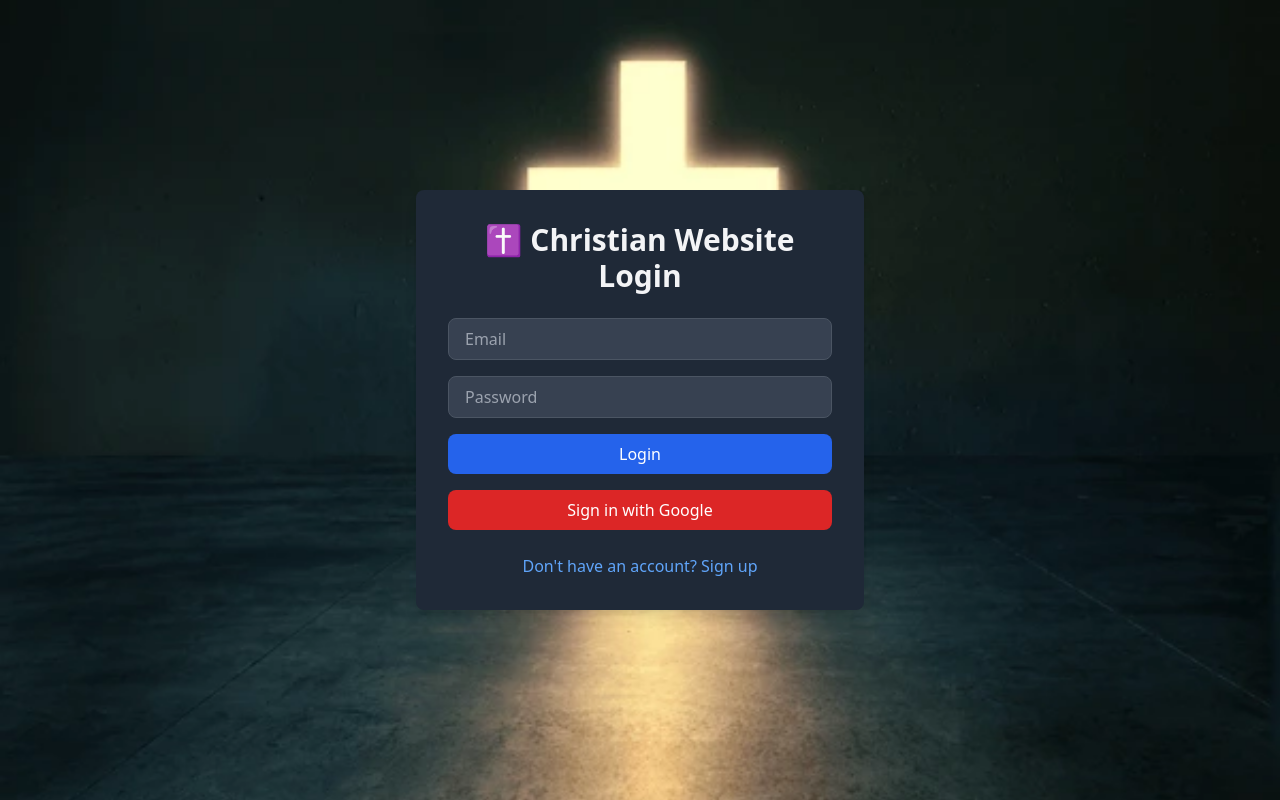
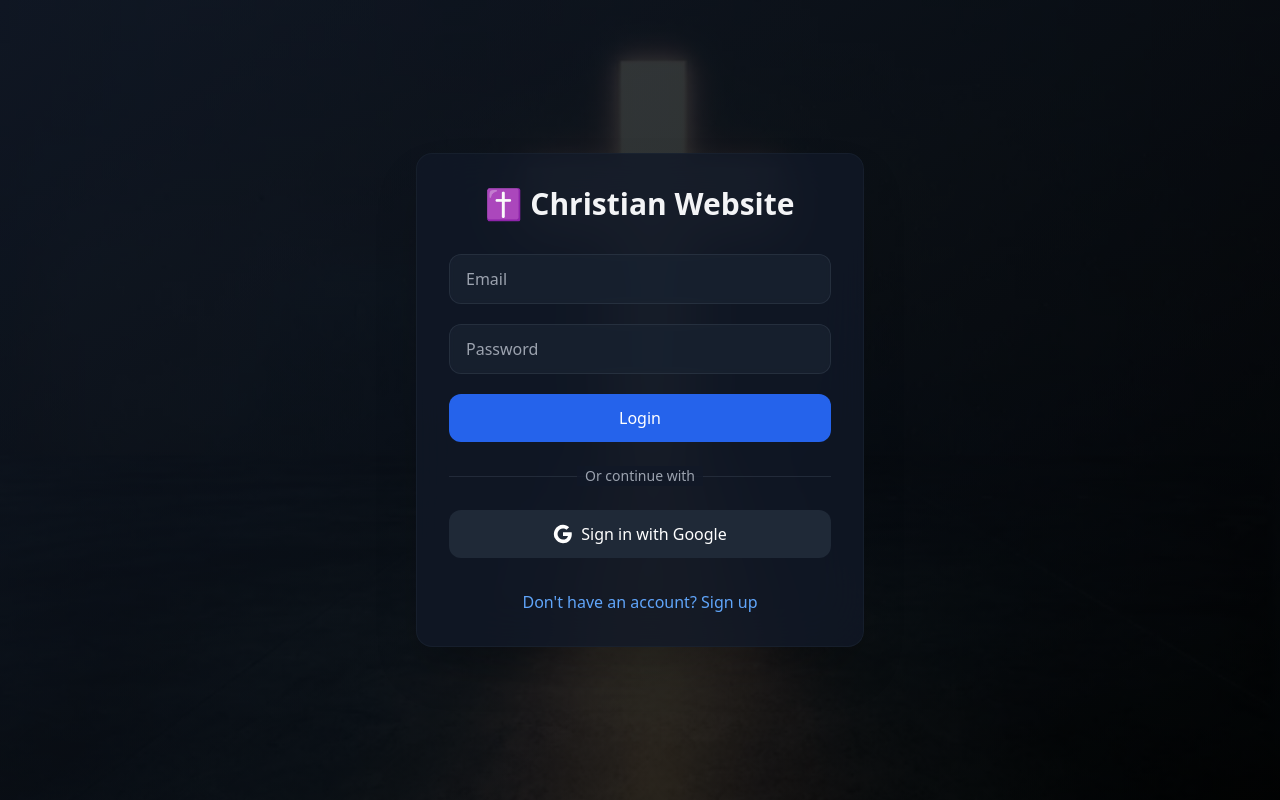
Before and after one commit to Desmet-Lars/Christian-Tracker, a Next.js app: page / in a window 1280 px wide. Built offline with nearby package versions, Linux system fonts and the light colour scheme; no server answers.

Commit message:
some styling

```diff
--- a/app/home/page.js
+++ b/app/home/page.js
@@ -1,13 +1,13 @@
 'use client';
 import { useEffect, useState } from "react";
 import { onAuthStateChanged, signOut, updateEmail, updatePassword, deleteUser, reauthenticateWithCredential, EmailAuthProvider } from "firebase/auth";
-import { auth } from "../../lib/FirebaseConfig";
+import { auth, db } from "../../lib/FirebaseConfig";
 import { useRouter } from "next/navigation";
 import { FiLogOut, FiActivity, FiSettings } from 'react-icons/fi';
 import { FaChurch, FaPrayingHands, FaBible } from 'react-icons/fa';
 import { MdClose } from "react-icons/md";
-
-import { getFirestore, doc, getDoc, updateDoc } from 'firebase/firestore';
+import { getFirestore, doc, getDoc, updateDoc, collection, addDoc } from 'firebase/firestore';
+import { Timestamp } from 'firebase/firestore';
 import Link from "next/link"
 function useAuth() {
   const [user, setUser] = useState(null);
@@ -39,7 +39,7 @@
 
 function LoadingScreen() {
   return (
-    <div className="min-h-screen flex items-center justify-center bg-gray-800 text-white">
+    <div className="min-h-screen flex items-center justify-center bg-gray-900 text-white">
       <div className="spinner-border animate-spin border-4 border-t-4 border-white rounded-full w-16 h-16"></div>
       <p className="text-lg ml-4">Loading...</p>
     </div>
@@ -48,8 +48,8 @@
 
 function NotLoggedIn() {
   return (
-    <div className="min-h-screen flex items-center justify-center bg-gray-800 text-white">
-      <p className="text-lg">You need to <Link href="/" style={{textDecoration:"underline"}}>Login</Link> in to access this page.</p>
+    <div className="min-h-screen flex items-center justify-center bg-gray-900 text-white">
+      <p className="text-lg">You need to <Link href="/" className="underline">Login</Link> to access this page.</p>
     </div>
   );
 }
@@ -142,9 +142,8 @@
   };
 
   return (
-    <div className="absolute top-0 left-0 right-0 bottom-0 bg-gray-900 bg-opacity-80 z-50 flex justify-center items-center">
+    <div className="absolute top-0 left-0 right-0 bottom-0 bg-black bg-opacity-70 z-50 flex justify-center items-center">
       <div className="bg-gray-800 text-white p-8 w-full sm:w-96 rounded-lg shadow-lg relative">
-        {/* Close Button */}
         <button
           onClick={onClose}
           className="absolute top-4 right-4 bg-red-600 text-white p-2 rounded-full hover:bg-red-700 transition duration-300"
@@ -163,7 +162,7 @@
           <input
             type="text"
             id="username"
-            className="w-full p-3 bg-gray-700 text-white rounded-lg shadow-md focus:outline-none focus:ring-2 focus:ring-green-500"
+            className="w-full p-3 bg-gray-700 text-white rounded-lg shadow-md focus:outline-none focus:ring-2 focus:ring-blue-500"
             value={newUsername}
             onChange={(e) => setNewUsername(e.target.value)}
             placeholder="Enter new username"
@@ -182,7 +181,7 @@
           <input
             type="email"
             id="email"
-            className="w-full p-3 bg-gray-700 text-white rounded-lg shadow-md focus:outline-none focus:ring-2 focus:ring-green-500"
+            className="w-full p-3 bg-gray-700 text-white rounded-lg shadow-md focus:outline-none focus:ring-2 focus:ring-blue-500"
             value={newEmail}
             onChange={(e) => setNewEmail(e.target.value)}
             placeholder="Enter new email"
@@ -231,6 +230,27 @@
 export default function ProtectedPage() {
   const { user, loading, logout } = useAuth();
   const [settingsOpen, setSettingsOpen] = useState(false);
+  const router = useRouter();
+
+  const handle_visit = async () => {
+    if (!user) {
+      console.error("User is not logged in.");
+      router.push('/');
+      return;
+    }
+
+    try {
+      const visitsRef = collection(db, 'users', user.uid, 'visits');
+
+      const docRef = await addDoc(visitsRef, {
+        visitedAt: Timestamp.now(),
+        visitType: "Church Visit",
+      });
+
+    } catch (error) {
+      console.error("Error logging visit:", error);
+    }
+  };
 
   const toggleSettings = () => {
     setSettingsOpen(!settingsOpen);
@@ -246,9 +266,7 @@
 
   return (
     <div className="min-h-screen flex flex-col items-center justify-center bg-[url('./bgHome.png')] bg-cover bg-center z-[0] text-white p-4 relative">
-      {/* Logout and Account Settings Buttons close to each other */}
       <div className="absolute top-4 right-4 flex space-x-4">
-        {/* Logout Button */}
         <button
           onClick={logout}
           className="bg-red-600 text-white px-4 py-2 rounded-full hover:bg-red-700 transition duration-300 transform hover:scale-110 ease-in-out"
@@ -256,7 +274,6 @@
           <FiLogOut className="text-lg" />
         </button>
 
-        {/* Account Settings Link */}
         <button
           onClick={toggleSettings}
           className="bg-blue-600 text-white px-4 py-2 rounded-full hover:bg-blue-700 transition duration-300 transform hover:scale-110 ease-in-out"
@@ -266,8 +283,8 @@
       </div>
 
       <h1 className="text-5xl font-extrabold mb-8 animate-fadeIn text-center tracking-wide text-white" style={{ textShadow: '4px 4px 8px rgba(0, 0, 0, 0.3)' }}>
-  Christian Log Tracker
-</h1>
+        Christian Log Tracker
+      </h1>
 
       <nav className="space-y-6 w-full max-w-lg sm:w-full">
         <Link
@@ -285,7 +302,8 @@
           <span>Log Prayers</span>
         </Link>
         <Link
-          href="/visits"
+          href=""
+          onClick={handle_visit}
           className="block bg-yellow-600 text-white px-6 py-4 rounded-lg hover:bg-yellow-700 transition duration-300 transform hover:scale-105 ease-in-out text-center flex items-center justify-center space-x-3"
         >
           <FaChurch className="text-xl" />
@@ -307,7 +325,6 @@
         </Link>
       </nav>
 
-      {/* Settings Overlay */}
       {settingsOpen && <SettingsOverlay onClose={toggleSettings} user={user} />}
     </div>
   );
--- a/app/page.tsx
+++ b/app/page.tsx
@@ -1,6 +1,6 @@
 'use client';
 import { useState } from "react";
-import { signInWithEmailAndPassword, signInWithPopup, GoogleAuthProvider } from "firebase/auth";
+import { signInWithEmailAndPassword, signInWithPopup, GoogleAuthProvider, signInWithRedirect } from "firebase/auth";
 import { auth } from "../lib/FirebaseConfig";
 import { useRouter } from 'next/navigation'; // Import useRouter for redirection
 import { doc, setDoc, getDoc } from "firebase/firestore"; // Firestore methods
@@ -14,35 +14,43 @@
   const router = useRouter(); // Initialize the router for redirection
 
   const handleGoogleSignIn = async () => {
-    setLoading(true); // Start loading
+    console.log("Google sign in clicked");
+    setLoading(true);
     const provider = new GoogleAuthProvider();
 
     try {
-      const result = await signInWithPopup(auth, provider);
-      const user = result.user; // Get the signed-in user
+      // First try popup
+      try {
+        const result = await signInWithPopup(auth, provider);
+        console.log("Popup sign in successful:", result);
+        router.push("/home");
+        return;
+      } catch (popupError: any) {
+        console.log("Popup failed, trying redirect...", popupError);
 
-      // Check if the user exists in Firestore
-      const userDocRef = doc(db, "users", user.uid); // Reference to the user's document in Firestore
-      const userDocSnap = await getDoc(userDocRef);
+        // If popup fails, fall back to redirect
+        if (popupError.code === 'auth/popup-blocked' ||
+            popupError.code === 'auth/popup-closed-by-user' ||
+            popupError.message.includes('Cross-Origin-Opener-Policy')) {
+          console.log("Switching to redirect method");
+          await signInWithRedirect(auth, provider);
+          return;
+        }
 
-      // If the user doesn't exist, create the user's document in Firestore
-      if (!userDocSnap.exists()) {
-        await setDoc(userDocRef, {
-          email: user.email,
-          createdAt: new Date(),
-        });
+        // If it's another type of error, throw it
+        throw popupError;
       }
-
-      // Redirect after successful login
-      router.push("/home");
-    } catch (err) {
-      if (err instanceof Error) {
+    } catch (err: any) {
+      console.error("Sign in error:", err);
+      if (err.code === 'auth/cancelled-popup-request') {
+        setError("Please try again");
+      } else if (err instanceof Error) {
         setError(err.message);
       } else {
-        setError("An unknown error occurred.");
+        setError("An unknown error occurred");
       }
     } finally {
-      setLoading(false); // Stop loading
+      setLoading(false);
     }
   };
 
@@ -68,24 +76,24 @@
   };
 
   return (
-    <div className="min-h-screen flex items-center justify-center bg-gradient-to-br from-gray-800 to-gray-900 relative">
-      {/* Background cross image */}
+    <div className="min-h-screen flex items-center justify-center bg-gradient-to-br from-gray-900 to-black relative overflow-hidden">
+      {/* Modernized background with subtle gradient overlay */}
+      <div className="absolute inset-0 bg-[url('./bg.jpg')] bg-cover bg-center opacity-30 z-[0]"></div>
+      <div className="absolute inset-0 bg-gradient-to-br from-gray-900/50 to-black/50 z-[1]"></div>
 
-      <div className="absolute inset-0 bg-[url('./bg.jpg')] bg-cover bg-center z-[0]"></div>
-
-      {/* Login form */}
-      <div className="bg-gray-800 shadow-lg rounded-lg p-8 w-full max-w-md transform hover:scale-105 transition-transform duration-300 ease-in-out text-gray-300">
-        <h1 className="text-3xl font-extrabold text-center text-gray-100 mb-6 animate-fadeIn">
-          ✝️ Christian Website Login
+      {/* Login form - updated styling */}
+      <div className="relative z-[2] bg-gray-900/80 backdrop-blur-xl shadow-2xl rounded-2xl p-8 w-full max-w-md transform hover:scale-[1.02] transition-all duration-300 ease-out text-gray-100 border border-gray-800/50">
+        <h1 className="text-3xl font-extrabold text-center text-gray-100 mb-8 animate-fadeIn">
+          ✝️ Christian Website
         </h1>
-        <form onSubmit={handleLogin} className="space-y-4">
+        <form onSubmit={handleLogin} className="space-y-5">
           <input
             type="email"
             placeholder="Email"
             value={email}
             onChange={(e) => setEmail(e.target.value)}
             required
-            className="w-full px-4 py-2 bg-gray-700 border border-gray-600 rounded-lg focus:outline-none focus:ring-2 focus:ring-blue-500 text-gray-300"
+            className="w-full px-4 py-3 bg-gray-800/50 backdrop-blur-sm border border-gray-700/50 rounded-xl focus:outline-none focus:ring-2 focus:ring-blue-500/50 focus:border-transparent text-gray-100 transition-all duration-300"
           />
           <input
             type="password"
@@ -93,33 +101,59 @@
             value={password}
             onChange={(e) => setPassword(e.target.value)}
             required
-            className="w-full px-4 py-2 bg-gray-700 border border-gray-600 rounded-lg focus:outline-none focus:ring-2 focus:ring-blue-500 text-gray-300"
+            className="w-full px-4 py-3 bg-gray-800/50 backdrop-blur-sm border border-gray-700/50 rounded-xl focus:outline-none focus:ring-2 focus:ring-blue-500/50 focus:border-transparent text-gray-100 transition-all duration-300"
           />
           <button
             type="submit"
-            className="w-full bg-blue-600 text-white py-2 rounded-lg hover:bg-blue-700 transition duration-300"
-            disabled={loading} // Disable button when loading
+            className="w-full bg-blue-600 text-white py-3 rounded-xl hover:bg-blue-700 transition-all duration-300 transform hover:translate-y-[-2px] disabled:opacity-50 disabled:hover:translate-y-0"
+            disabled={loading}
           >
-            {loading ? "Logging in..." : "Login"} {/* Show loading text */}
+            {loading ? (
+              <span className="flex items-center justify-center">
+                <svg className="animate-spin -ml-1 mr-3 h-5 w-5 text-white" xmlns="http://www.w3.org/2000/svg" fill="none" viewBox="0 0 24 24">
+                  <circle className="opacity-25" cx="12" cy="12" r="10" stroke="currentColor" strokeWidth="4"></circle>
+                  <path className="opacity-75" fill="currentColor" d="M4 12a8 8 0 018-8V0C5.373 0 0 5.373 0 12h4zm2 5.291A7.962 7.962 0 014 12H0c0 3.042 1.135 5.824 3 7.938l3-2.647z"></path>
+                </svg>
+                Logging in...
+              </span>
+            ) : (
+              "Login"
+            )}
           </button>
         </form>
 
-        {/* Google sign-in button */}
-        <div className="mt-4">
-          <button
-            onClick={handleGoogleSignIn}
-            className="w-full bg-red-600 text-white py-2 rounded-lg hover:bg-red-700 transition duration-300"
-            disabled={loading} // Disable button when loading
-          >
-            {loading ? "Signing in..." : "Sign in with Google"}
-          </button>
+        <div className="relative my-6">
+          <div className="absolute inset-0 flex items-center">
+            <div className="w-full border-t border-gray-700/50"></div>
+          </div>
+          <div className="relative flex justify-center text-sm">
+            <span className="px-2 bg-gray-900/80 text-gray-400">Or continue with</span>
+          </div>
         </div>
 
+        {/* Updated Google sign-in button */}
+        <button
+          onClick={handleGoogleSignIn}
+          className="w-full bg-gray-800 text-white py-3 rounded-xl hover:bg-gray-700 transition-all duration-300 transform hover:translate-y-[-2px] flex items-center justify-center gap-2 disabled:opacity-50 disabled:hover:translate-y-0"
+          disabled={loading}
+        >
+          <svg className="w-5 h-5" viewBox="0 0 24 24">
+            <path fill="currentColor" d="M22.56 12.25c0-.78-.07-1.53-.2-2.25H12v4.26h5.92c-.26 1.37-1.04 2.53-2.21 3.31v2.77h3.57c2.08-1.92 3.28-4.74 3.28-8.09z" />
+            <path fill="currentColor" d="M12 23c2.97 0 5.46-.98 7.28-2.66l-3.57-2.77c-.98.66-2.23 1.06-3.71 1.06-2.86 0-5.29-1.93-6.16-4.53H2.18v2.84C3.99 20.53 7.7 23 12 23z" />
+            <path fill="currentColor" d="M5.84 14.09c-.22-.66-.35-1.36-.35-2.09s.13-1.43.35-2.09V7.07H2.18C1.43 8.55 1 10.22 1 12s.43 3.45 1.18 4.93l2.85-2.22.81-.62z" />
+            <path fill="currentColor" d="M12 5.38c1.62 0 3.06.56 4.21 1.64l3.15-3.15C17.45 2.09 14.97 1 12 1 7.7 1 3.99 3.47 2.18 7.07l3.66 2.84c.87-2.6 3.3-4.53 6.16-4.53z" />
+          </svg>
+          {loading ? "Signing in..." : "Sign in with Google"}
+        </button>
+
         {error && (
-          <p className="mt-4 text-center text-red-500 animate-fadeIn">{error}</p>
+          <div className="mt-4 p-3 bg-red-500/10 border border-red-500/20 rounded-xl text-center text-red-500 animate-fadeIn">
+            {error}
+          </div>
         )}
-        <p className="mt-6 text-center text-gray-400">
-          <a href="/signup" className="text-blue-400 hover:underline">
+
+        <p className="mt-8 text-center text-gray-400">
+          <a href="/signup" className="text-blue-400 hover:text-blue-300 hover:underline transition-colors duration-300">
             Don&apos;t have an account? Sign up
           </a>
         </p>
```
Also changed, not shown: app/bible/page.js (+54 -50 lines).
